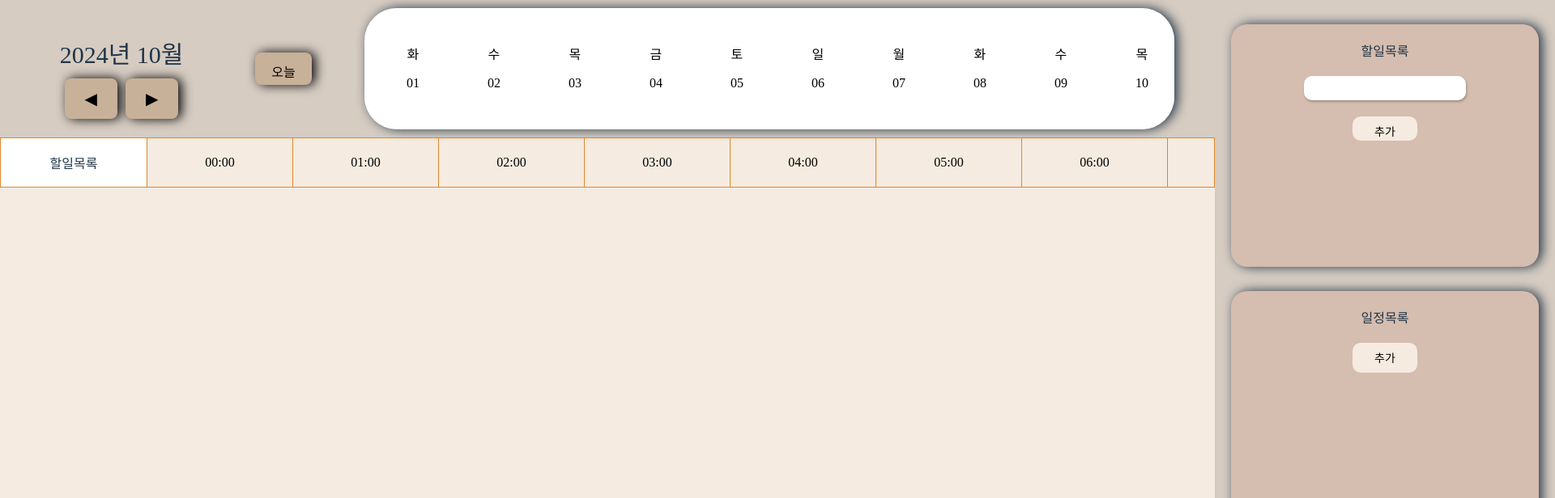
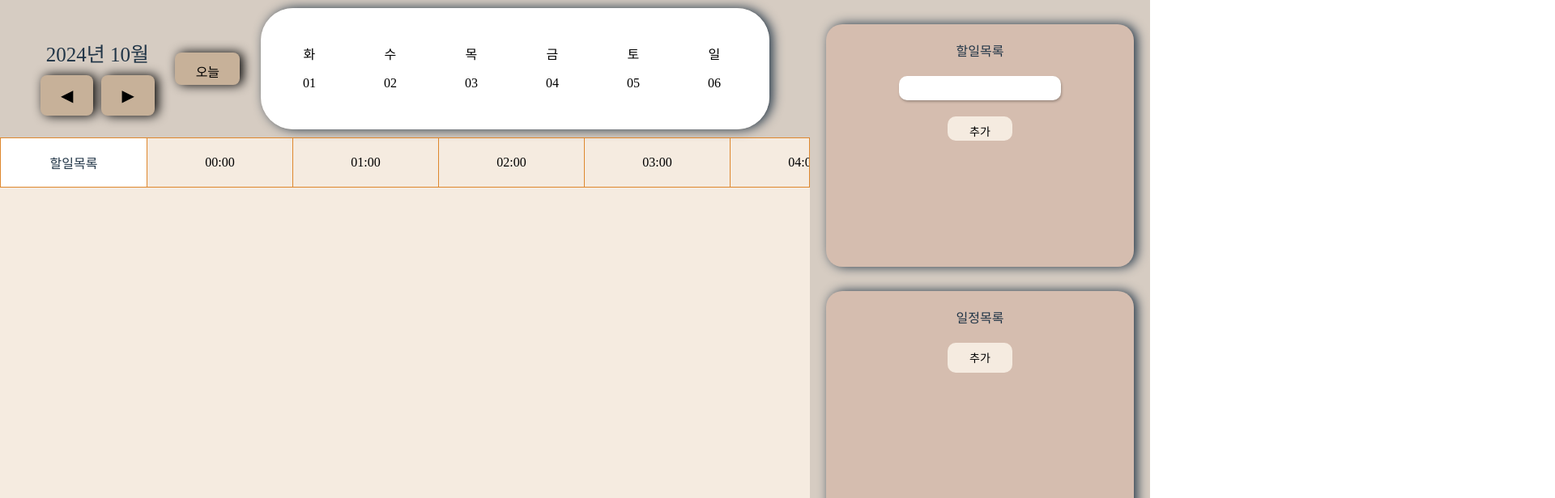
Before and after one commit to JayJHFE/React-Scheduler, a React (Vite) app in the folder PortFolio-vite/: page /scheduler in a window 1280 px wide. Shown: the top 616 px of the page at 81% size, 1920 px wide, since content can reach past the window. Built offline with nearby package versions, Linux system fonts and the light colour scheme.

Commit message:
fix: 스케줄러 전체 크기수정

```diff
--- a/PortFolio-vite/GlobalStyle.ts
+++ b/PortFolio-vite/GlobalStyle.ts
@@ -6,7 +6,7 @@ const GlobalStyle = createGlobalStyle`
         padding: 0;
         box-sizing: border-box;
         height: 100vh;
-        width: 1920px;
+        width: 100vw;
     }
 
     *, *::before, *::after {
--- a/PortFolio-vite/src/components/scheduler/calendar/index.tsx
+++ b/PortFolio-vite/src/components/scheduler/calendar/index.tsx
@@ -308,7 +308,8 @@ function Calendar() {
       style={{
         display: "flex",
         flexDirection: "row",
-        justifyContent: "space-between",
+        // justifyContent: "space-between",
+        gap: "2vw",
         padding: "10px 50px",
         alignItems: "center",
         backgroundColor: "#D6CCC2",
@@ -316,8 +317,8 @@ function Calendar() {
     >
       <div
         style={{
-          width: "200px",
-          fontSize: "30px",
+          // width: "200px",
+          fontSize: "25px",
           alignItems: "center",
           justifyContent: "center",
           paddingTop: "20px",
@@ -325,7 +326,13 @@ function Calendar() {
         }}
       >
         {currentYear}년 {currentMonth}월
-        <div style={{ marginTop: "10px", backgroundColor: "#D6CCC2" }}>
+        <div
+          style={{
+            marginTop: "10px",
+            backgroundColor: "#D6CCC2",
+            display: "flex",
+          }}
+        >
           <button
             onClick={handlePrevMonth}
             style={{
@@ -349,22 +356,25 @@ function Calendar() {
           </button>
         </div>
       </div>
+      <div>
         <button
           style={{
             height: "40px",
             backgroundColor: "#c7b199",
             boxShadow: "4px 0px 14px",
+            width: "80px",
           }}
           onClick={handleTodayClick}
         >
           오늘
         </button>
+      </div>
 
       <div
         ref={calendarContainerRef}
         style={{
           overflow: "auto",
-          width: "1000px",
+          width: "auto",
           boxShadow: "4px 0px 14px",
           borderRadius: "40px",
           height: "150px",
--- a/PortFolio-vite/src/css/mainStyle.ts
+++ b/PortFolio-vite/src/css/mainStyle.ts
@@ -2,12 +2,13 @@ import styled from "styled-components";
 
 export const Body = styled.div``;
 export const Container = styled.div`
-  width: 1920px;
+  width: 100vw;
+  height: 100vh;
   display: flex;
 `;
 export const innerContainer = styled.div`
-  width: 1500px;
-  height: 900px;
+  width: 78.125vw;
+  height: 100vh;
   background-color: #f5ebe0;
 `;
 export const calendarContainer = styled.div`
@@ -38,8 +39,6 @@ export const schedulerTableContainer = styled.div`
   overflow: visible;
 `;
 export const rightContainer = styled.div`
-  width: calc(100% - 1500px);
-  height: 900px;
   padding: 30px 20px 30px 20px;
   background-color: #d6ccc2;
 `;
```
Lines whose indentation alone changed are shown as unchanged.
